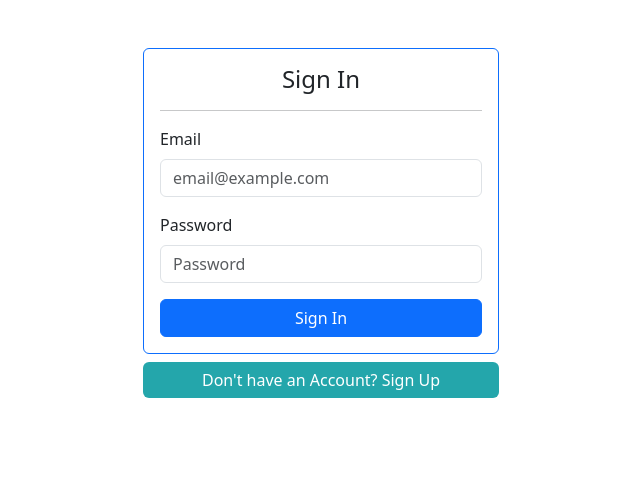
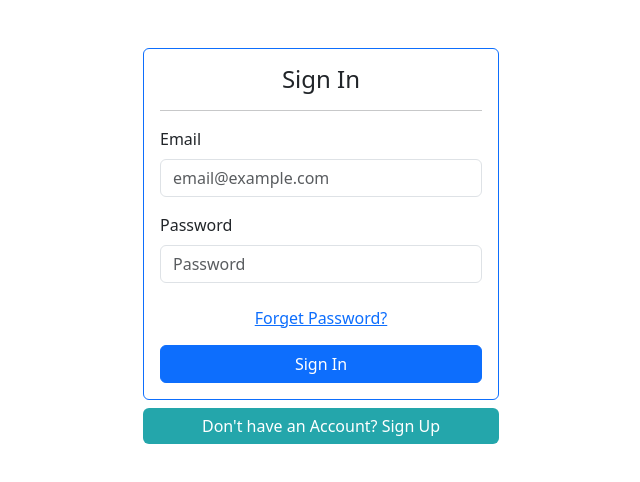
Before and after one commit to pkirme/Expense-Tracker, a React (Create React App) app in the folder expense-tracker/: page / in a window 1280 px wide. Shown: the top 482 px of the page, without its empty margins (319-959 px from the left). Built offline with nearby package versions, Linux system fonts and the light colour scheme.

Commit message:
Forgot Password Workflow

```diff
--- a/expense-tracker/src/components/login/LoginForm.js
+++ b/expense-tracker/src/components/login/LoginForm.js
@@ -1,9 +1,11 @@
-import React, { useContext, useRef } from "react";
+import React, { useContext, useRef, useState } from "react";
 import { Form, Col, Row, Container, Button } from "react-bootstrap";
 import { NavLink } from "react-router-dom";
 import AuthContext from "../../context/AuthContext";
 
 const LoginForm = () => {
+  const [isLoading, setIsLoading] = useState(false);
+
   const emailInputRef = useRef();
   const pwdInputRef = useRef();
 
@@ -44,6 +46,37 @@ const LoginForm = () => {
     pwdInputRef.current.value = "";
   };
 
+  const onForgetPwdHandler = async () => {
+    setIsLoading(true);
+    const url =
+      "https://identitytoolkit.googleapis.com/v1/accounts:sendOobCode?key=AIzaSyBhWgo-onnehVfjggey6b2N9Rel6F0txZc";
+    try {
+      const response = await fetch(url, {
+        method: "POST",
+        body: JSON.stringify({
+          requestType: "PASSWORD_RESET",
+          email: emailInputRef.current.value,
+          returnSecureToken: true,
+        }),
+        header: {
+          "Content-type": "application/json",
+        },
+      });
+
+      if (response.ok) {
+        const data = await response.json();
+        console.log(data);
+        authCtx.login(data.idToken);
+      } else {
+        let errorMsg = "Authentication Fail!!";
+        throw new Error(errorMsg);
+      }
+    } catch (error) {
+      alert(error);
+    }
+    setIsLoading(false);
+  };
+
   return (
     <Container className="mt-5">
       <Row className="justify-content-center">
@@ -71,6 +104,17 @@ const LoginForm = () => {
                       ref={pwdInputRef}
                     />
                   </Form.Group>
+
+                  <div className="d-grid gap-2 my-2">
+                    {isLoading && (
+                      <p style={{ textAlign: "center" }}>Loading....</p>
+                    )}
+                    {!isLoading && (
+                      <Button variant="link" onClick={onForgetPwdHandler}>
+                        Forget Password?
+                      </Button>
+                    )}
+                  </div>
 
                   <div className="d-grid gap-2">
                     <Button variant="primary" type="submit">
```
